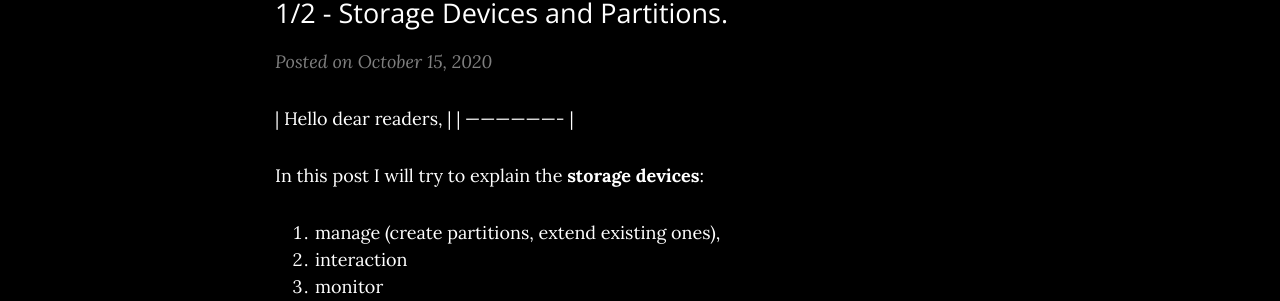
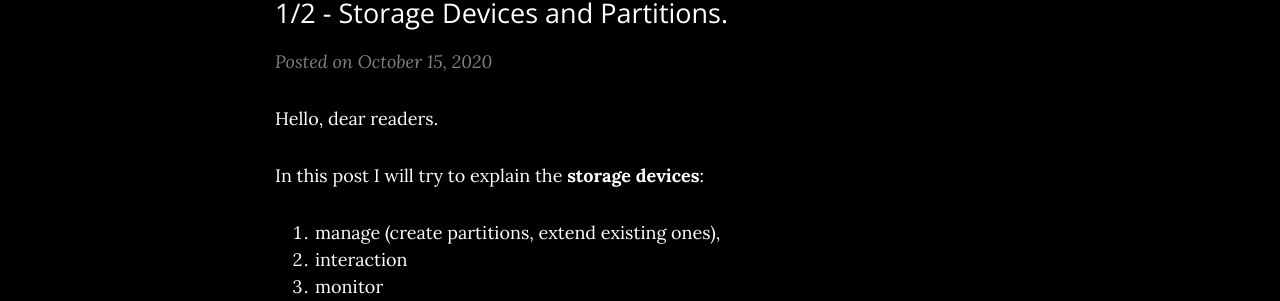
Before and after one commit to DrMohmX/takeanote, a Jekyll site: the page built from _posts/2020-10-15-1.1-Chapter-1-Section-Storage-Devices.md, in a window 1280 px wide and 900 px high. Shown: the part 252-553 px from the top of the window. Built offline with Jekyll 4.4.1, drawn with Linux system fonts in a browser that asks for light colours; nearby versions of some CDN libraries.

```diff
--- a/_posts/2020-10-15-1.1-Chapter-1-Section-Storage-Devices.md
+++ b/_posts/2020-10-15-1.1-Chapter-1-Section-Storage-Devices.md
@@ -6,8 +6,7 @@ tags: [test, rhel, exam, book]
 gh-badge: [star, fork, follow]
 comments: true
 ---
-| Hello dear readers, |
-| ------------------- |
+Hello, dear readers.
 
 In this post I will try to explain the **storage devices**:
 1. manage (create partitions, extend existing ones),
```
